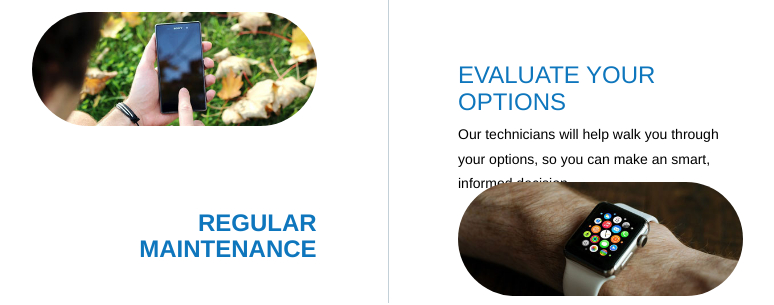
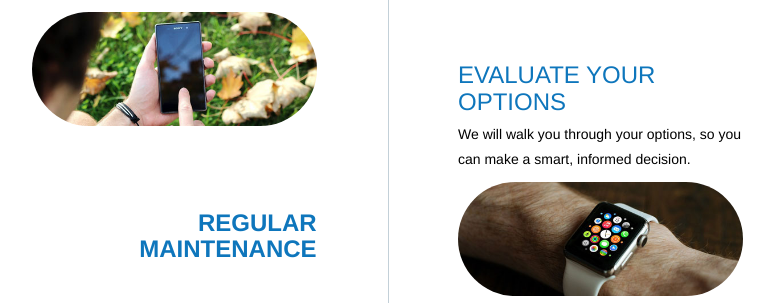
Before and after one commit to besthvac/la, a plain HTML site: page index.html in a window 1280 px wide. Shown: the part 1500-1805 px from the top of the page, without its empty margins (252-1026 px from the left). Drawn offline with nearby package versions, Linux system fonts and the light colour scheme.

Commit message:
Updated Timeline "Options"
Shortened

```diff
--- a/index.html
+++ b/index.html
@@ -160,7 +160,7 @@ License URL: http://creativecommons.org/licenses/by/3.0/
 					</div>
 					<div class="changer-right-trd">
 						<h4>Evaluate Your Options</h4>
-						<p style="color:black">Our technicians will help walk you through your options, so you can make an smart, informed decision.</p>
+						<p style="color:black">We will walk you through your options, so you can make a smart, informed decision.</p>
 					</div>
 					<div class="changer-left-fvr">
 						<h4>Regular Maintenance</h4>
```
